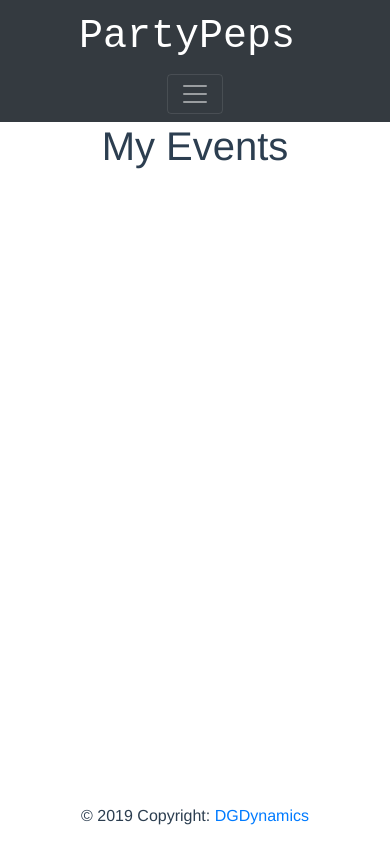
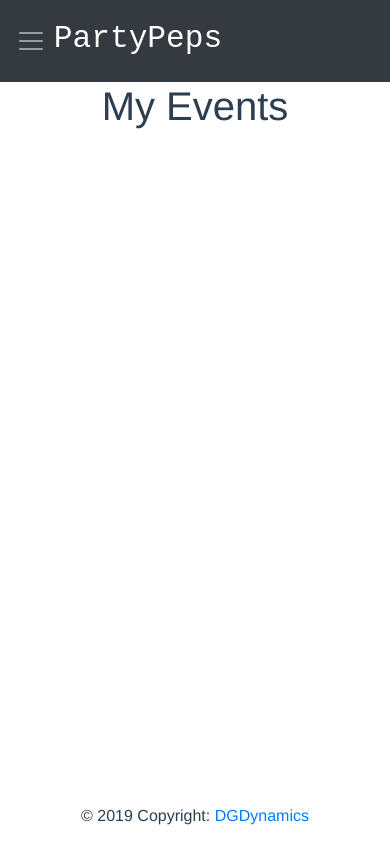
Before and after one commit to Gabor132/PartyPep_Front, a Vue app: page / in a window 390 px wide. Built offline with nearby package versions, Linux system fonts and the light colour scheme; a web font is replaced by a local one; what vue-head would draw is missing.

Commit message:
Worked on the responsiveness of the Header components.

```diff
--- a/src/assets/scss/_fonts.scss
+++ b/src/assets/scss/_fonts.scss
@@ -1,6 +1,6 @@
 
 @font-face {
-  font-family: "title-font";
+  font-family: "titlefont";
   src: url('/../fonts/minya-nouvella.regular.woff') format('woff');
   font-weight: normal;
   font-style: normal;
--- a/src/assets/scss/_variables.scss
+++ b/src/assets/scss/_variables.scss
@@ -1,3 +1,5 @@
+
+@import "@/assets/scss/_fonts.scss";
 
 // Color variables
 $color-paragraphs: #000000;
@@ -14,4 +16,4 @@ $height-footer:10%;
 $width-header-footer:100%;
 
 // Font variables
-$font-header-footer: monospace;
+$font-header-footer: 'titlefont', monospace;
--- a/src/assets/scss/pepnavbar.scss
+++ b/src/assets/scss/pepnavbar.scss
@@ -6,6 +6,52 @@
 #pepnavbar {
   display: flex;
   flex-direction: column;
+}
+
+//
+// Upper Header
+.upper-header {
+  display: flex;
+  flex-direction: row;
+  width: 100%;
+  justify-content: flex-start;
+  overflow: hidden;
+}
+.upper-header .hamburger-menu{
+    border: 0;
+    margin: 0;
+    margin-right: 2vw;
+    padding: 0;
+}
+
+.hamburger-menu {
+}
+
+.hamburger-menu * {
+  width: 2vw;
+  height: 2vh;
+}
+
+//
+// Title
+@media screen and (max-width: 8in) {
+  .title * {
+    font-size: 8vw;
+  }
+}
+@media screen and (min-width: 8in) {
+  .title * {
+    font-size: 4vw;
+  }
+}
+.title * {
+  color: white;
+  text-decoration: none;
+}
+
+.title :hover{
+  color: grey;
+  text-decoration: none;
 }
 
 //
@@ -25,6 +71,7 @@
   justify-content: center;
 }
 #peplinks a {
+  font-size: 2vw;
   width:20%;
   color: white;
 }
@@ -38,19 +85,8 @@
 }
 
 //
-// Title
-#title * {
-  color: white;
-  text-decoration: none;
-}
-
-#title :hover{
-  color: grey;
-  text-decoration: none;
-}
-
-//
 // User settings
 #pepuser {
- display: block;
+  font-size: 2vw;
+  display: block;
 }
--- a/src/components/PepNavBar.vue
+++ b/src/components/PepNavBar.vue
@@ -1,13 +1,15 @@
 <template>
   <div id="pepheader">
     <b-navbar id="pepnavbar" toggleable="lg" type="dark" variant="dark">
-      <b-navbar-brand href="/">
-        <h1 id="title">
-          <router-link to="/">PartyPeps</router-link>
-        </h1>
-      </b-navbar-brand>
-      <b-navbar-toggle target="nav-collapse"></b-navbar-toggle>
-      <b-collapse id="nav-collapse" is-nav>
+      <div class="upper-header">
+      <b-navbar-toggle target="nav-collapse" class="hamburger-menu"></b-navbar-toggle>
+        <b-navbar-brand href="/">
+          <h1 class="title">
+            <router-link to="/">PartyPeps</router-link>
+          </h1>
+        </b-navbar-brand>
+      </div>
+      <b-collapse id="nav-collapse" class="lower-header" is-nav>
         <b-navbar-nav id="peplinks">
           <b-nav-item>
             <router-link to="/peps">
```
Also changed, not shown: public/manifest.json.
